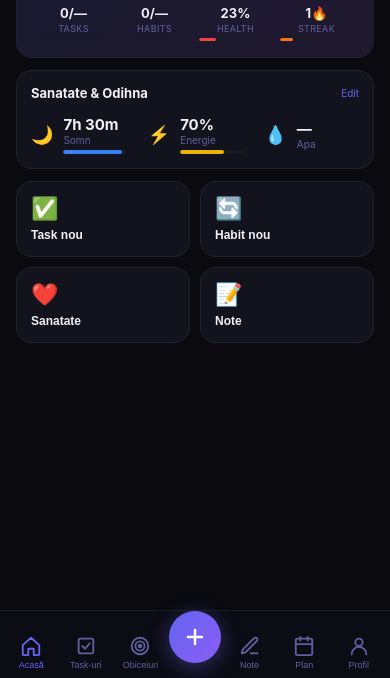
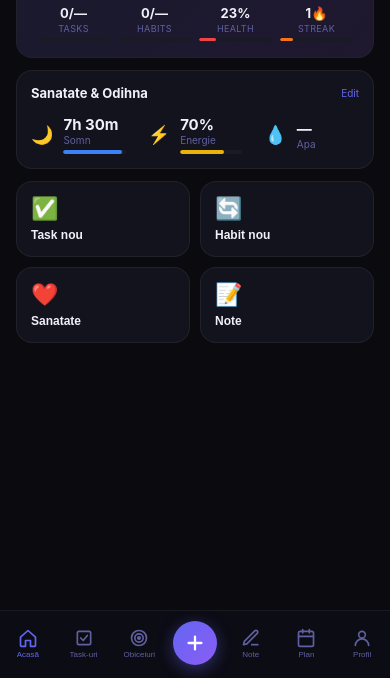
Before and after one commit to vargaioan54-code/dragon-life, a website: page index.html in a window 390 px wide. Shown: the part 166-844 px from the top of the page. Drawn offline with Linux system fonts and the light colour scheme.

Commit message:
Fix bottom nav: all 7 items visible on mobile

```diff
--- a/styles.css
+++ b/styles.css
@@ -37,16 +37,16 @@ html, body { height: 100%; width: 100%; overflow: hidden; background: var(--bg);
 #screen { position: fixed; inset: 0 0 var(--nav-h) 0; overflow-y: auto; overflow-x: hidden; -webkit-overflow-scrolling: touch; scrollbar-width: none; background: var(--bg); touch-action: pan-y; max-width: 100vw; }
 #screen::-webkit-scrollbar { display: none; }
 
-.bottom-nav { position: fixed; bottom: 0; left: 0; right: 0; height: var(--nav-h); background: rgba(13,13,22,0.96); backdrop-filter: blur(20px); -webkit-backdrop-filter: blur(20px); border-top: 1px solid var(--border); display: flex; align-items: flex-end; justify-content: space-around; padding: 0 4px env(safe-area-inset-bottom,8px); z-index: 100; }
-.nav-btn { flex: 1; display: flex; flex-direction: column; align-items: center; justify-content: flex-end; padding-bottom: 8px; gap: 3px; background: none; border: none; color: var(--text3); cursor: pointer; transition: color 0.2s; min-height: 56px; }
-.nav-btn .nav-ico { width: 22px; height: 22px; display: flex; align-items: center; justify-content: center; }
-.nav-btn .nav-ico svg { width: 22px; height: 22px; }
-.nav-btn .nav-lbl { font-size: 9px; font-weight: 500; }
+.bottom-nav { position: fixed; bottom: 0; left: 0; right: 0; height: var(--nav-h); background: rgba(13,13,22,0.96); backdrop-filter: blur(20px); -webkit-backdrop-filter: blur(20px); border-top: 1px solid var(--border); display: flex; align-items: stretch; justify-content: stretch; padding: 0 0 env(safe-area-inset-bottom,0px); z-index: 100; overflow: hidden; }
+.nav-btn { flex: 1; min-width: 0; display: flex; flex-direction: column; align-items: center; justify-content: center; padding: 6px 2px 8px; gap: 2px; background: none; border: none; color: var(--text3); cursor: pointer; transition: color 0.2s; }
+.nav-btn .nav-ico { width: 20px; height: 20px; display: flex; align-items: center; justify-content: center; flex-shrink: 0; }
+.nav-btn .nav-ico svg { width: 20px; height: 20px; }
+.nav-btn .nav-lbl { font-size: 8px; font-weight: 500; white-space: nowrap; overflow: hidden; text-overflow: ellipsis; max-width: 100%; }
 .nav-btn.active { color: var(--accent); }
 
-.nav-fab-btn { flex: 1; position: relative; padding-bottom: 0; justify-content: center; padding-top: 0; min-height: 72px; }
-.nav-fab { width: 52px; height: 52px; background: linear-gradient(135deg, var(--accent), #8b5cf6); border-radius: 50%; display: flex; align-items: center; justify-content: center; color: #fff; margin-bottom: 10px; box-shadow: 0 4px 20px rgba(99,102,241,0.4); transition: transform 0.2s; }
-.nav-fab svg { width: 24px; height: 24px; }
+.nav-fab-btn { flex: 1; min-width: 0; position: relative; padding: 4px 2px 8px; justify-content: center; }
+.nav-fab { width: 44px; height: 44px; background: linear-gradient(135deg, var(--accent), #8b5cf6); border-radius: 50%; display: flex; align-items: center; justify-content: center; color: #fff; box-shadow: 0 4px 16px rgba(99,102,241,0.4); transition: transform 0.2s; }
+.nav-fab svg { width: 22px; height: 22px; }
 .nav-fab-btn:active .nav-fab { transform: scale(0.93); }
 
 .dashboard-page { padding: 0 0 16px; }
```
